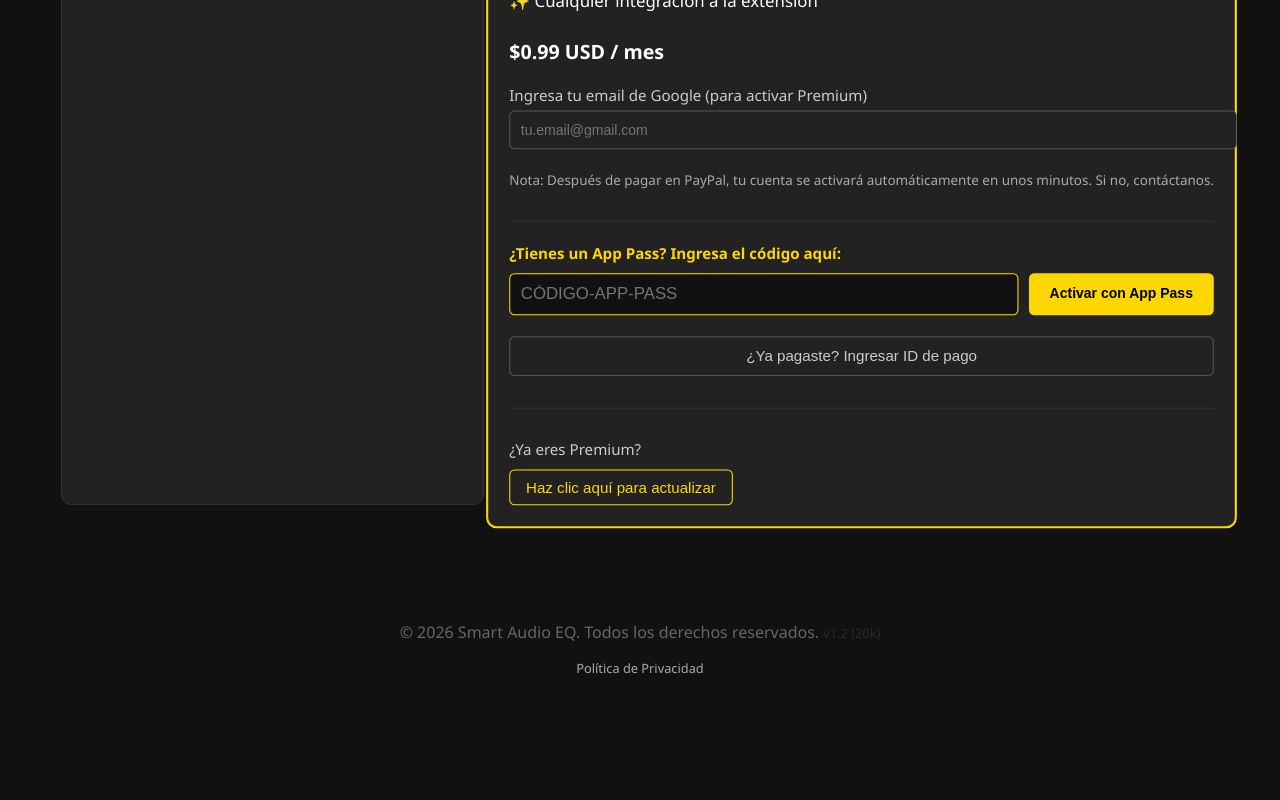
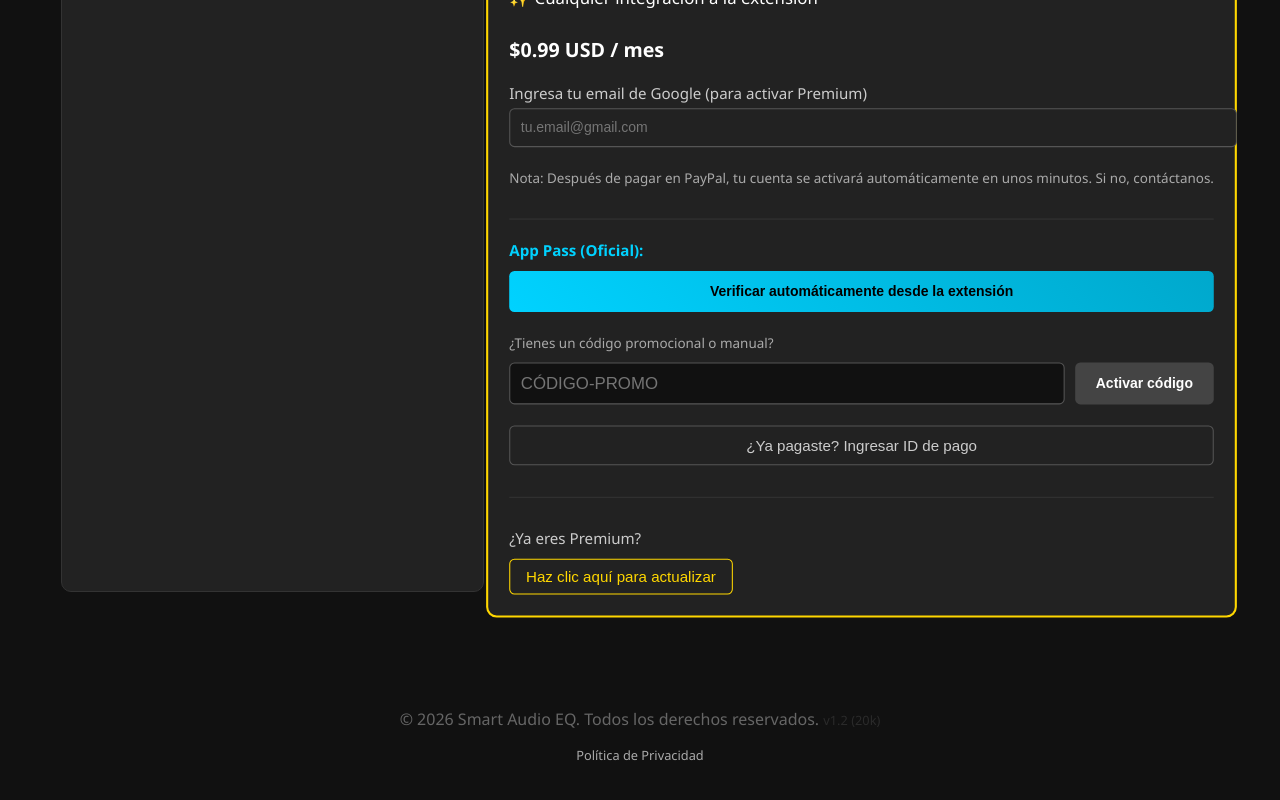
Before and after one commit to nriverqc/Smart-Audio-EQ, a React (Vite) app in the folder web/: page /premium in a window 1280 px wide. Shown: the part 810-1610 px from the top of the page. Before the commit the page ends 1569 px from the top, so only its background shows below. Built offline with nearby package versions, Linux system fonts and the light colour scheme; no server answers; the HTML template or start-up script is replaced by a standard one.

Commit message:
Final integration of App Pass SDK and web sync bridge for store review

```diff
--- a/web/src/App.jsx
+++ b/web/src/App.jsx
@@ -182,8 +182,12 @@ function AppContent() {
      }
   };
 
+  const requestExtensionAppPassCheck = () => {
+      window.postMessage({ type: "CHECK_APP_PASS_REQUEST" }, "*");
+  };
+
   return (
-    <UserContext.Provider value={{ user, setUser, lang, refreshUser, loginWithGoogle, logout }}>
+    <UserContext.Provider value={{ user, setUser, lang, refreshUser, loginWithGoogle, logout, requestExtensionAppPassCheck }}>
       <AdBlockNotice />
       <div className="app-root">
         <div className="floating-icons-container">
--- a/web/src/pages/Premium.jsx
+++ b/web/src/pages/Premium.jsx
@@ -4,7 +4,7 @@ import { UserContext } from '../App';
 const API_BASE = 'https://smart-audio-eq-1.onrender.com';
 
 export default function Premium({ lang }) {
-  const { user, refreshUser, loginWithGoogle } = useContext(UserContext);
+  const { user, refreshUser, loginWithGoogle, requestExtensionAppPassCheck } = useContext(UserContext);
   const [loading, setLoading] = useState(false);
   const [email, setEmail] = useState('');
   const [errorMsg, setErrorMsg] = useState('');
@@ -171,9 +171,11 @@ export default function Premium({ lang }) {
       optionMonthly: 'Mensual',
       optionYearly: 'Anual (Ahorra más del 15%)',
       paypalNote: 'Nota: Después de pagar en PayPal, tu cuenta se activará automáticamente en unos minutos. Si no, contáctanos.',
-      appPassLabel: '¿Tienes un App Pass? Ingresa el código aquí:',
-      appPassPlaceholder: 'CÓDIGO-APP-PASS',
-      appPassBtn: 'Activar con App Pass'
+      appPassLabel: 'App Pass (Oficial):',
+      appPassBtnAuto: 'Verificar automáticamente desde la extensión',
+      appPassManualLabel: '¿Tienes un código promocional o manual?',
+      appPassPlaceholder: 'CÓDIGO-PROMO',
+      appPassBtn: 'Activar código'
     },
     en: {
       title: 'Unlock the full power',
@@ -214,9 +216,11 @@ export default function Premium({ lang }) {
       optionMonthly: 'Monthly',
       optionYearly: 'Yearly (Save more than 15%)',
       paypalNote: 'Note: After paying on PayPal, your account will be activated automatically within a few minutes. If not, contact us.',
-      appPassLabel: 'Do you have an App Pass? Enter code here:',
-      appPassPlaceholder: 'APP-PASS-CODE',
-      appPassBtn: 'Activate with App Pass'
+      appPassLabel: 'App Pass (Official):',
+      appPassBtnAuto: 'Verify automatically via extension',
+      appPassManualLabel: 'Have a promo or manual code?',
+      appPassPlaceholder: 'PROMO-CODE',
+      appPassBtn: 'Activate code'
     },
   };
 
@@ -432,8 +436,29 @@ export default function Premium({ lang }) {
 
               {/* APP PASS SECTION */}
               <div style={{marginTop: '30px', borderTop: '1px solid #333', paddingTop: '20px', textAlign: 'left'}}>
-                  <label style={{display: 'block', marginBottom: '10px', fontSize: '0.9rem', color: '#ffd700', fontWeight: 'bold'}}>
+                  <label style={{display: 'block', marginBottom: '10px', fontSize: '0.9rem', color: '#00d2ff', fontWeight: 'bold'}}>
                       {t.appPassLabel}
+                  </label>
+                  <button
+                      onClick={requestExtensionAppPassCheck}
+                      disabled={loading}
+                      style={{
+                          width: '100%',
+                          padding: '12px',
+                          borderRadius: '5px',
+                          border: 'none',
+                          background: 'linear-gradient(45deg, #00d2ff, #00a8cc)',
+                          color: '#000',
+                          fontWeight: 'bold',
+                          cursor: 'pointer',
+                          marginBottom: '20px'
+                      }}
+                  >
+                      {t.appPassBtnAuto}
+                  </button>
+
+                  <label style={{display: 'block', marginBottom: '10px', fontSize: '0.8rem', color: '#aaa'}}>
+                      {t.appPassManualLabel}
                   </label>
                   <div style={{display: 'flex', gap: '10px'}}>
                       <input
@@ -445,7 +470,7 @@ export default function Premium({ lang }) {
                               flex: 1,
                               padding: '10px',
                               borderRadius: '5px',
-                              border: '1px solid #ffd700',
+                              border: '1px solid #555',
                               background: '#111',
                               color: '#fff',
                               fontSize: '1rem'
@@ -458,8 +483,8 @@ export default function Premium({ lang }) {
                               padding: '10px 20px',
                               borderRadius: '5px',
                               border: 'none',
-                              background: '#ffd700',
-                              color: '#000',
+                              background: '#444',
+                              color: '#fff',
                               fontWeight: 'bold',
                               cursor: 'pointer',
                               whiteSpace: 'nowrap'
```
Also changed, not shown: 1 other file (tests, documents, lock files or other folders).
